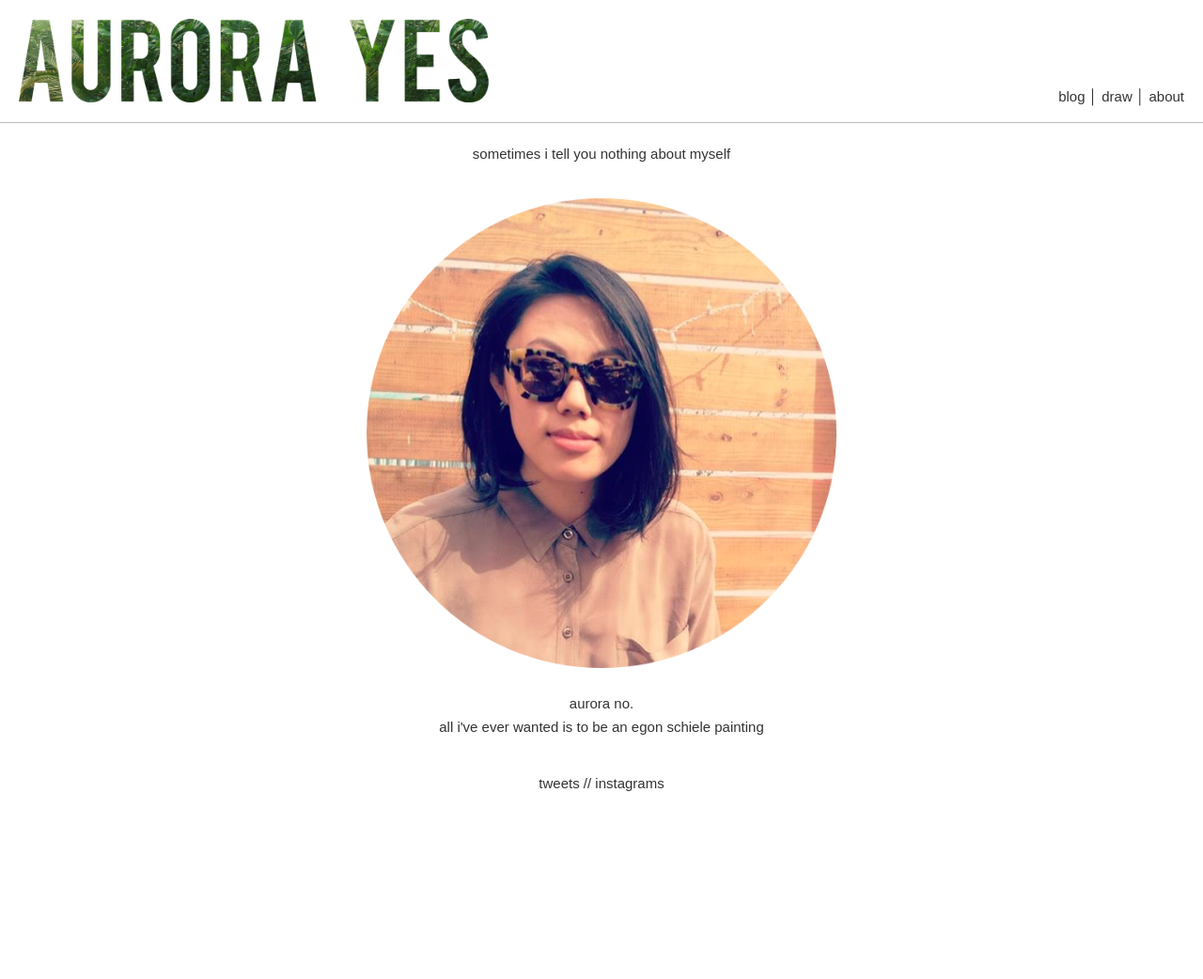
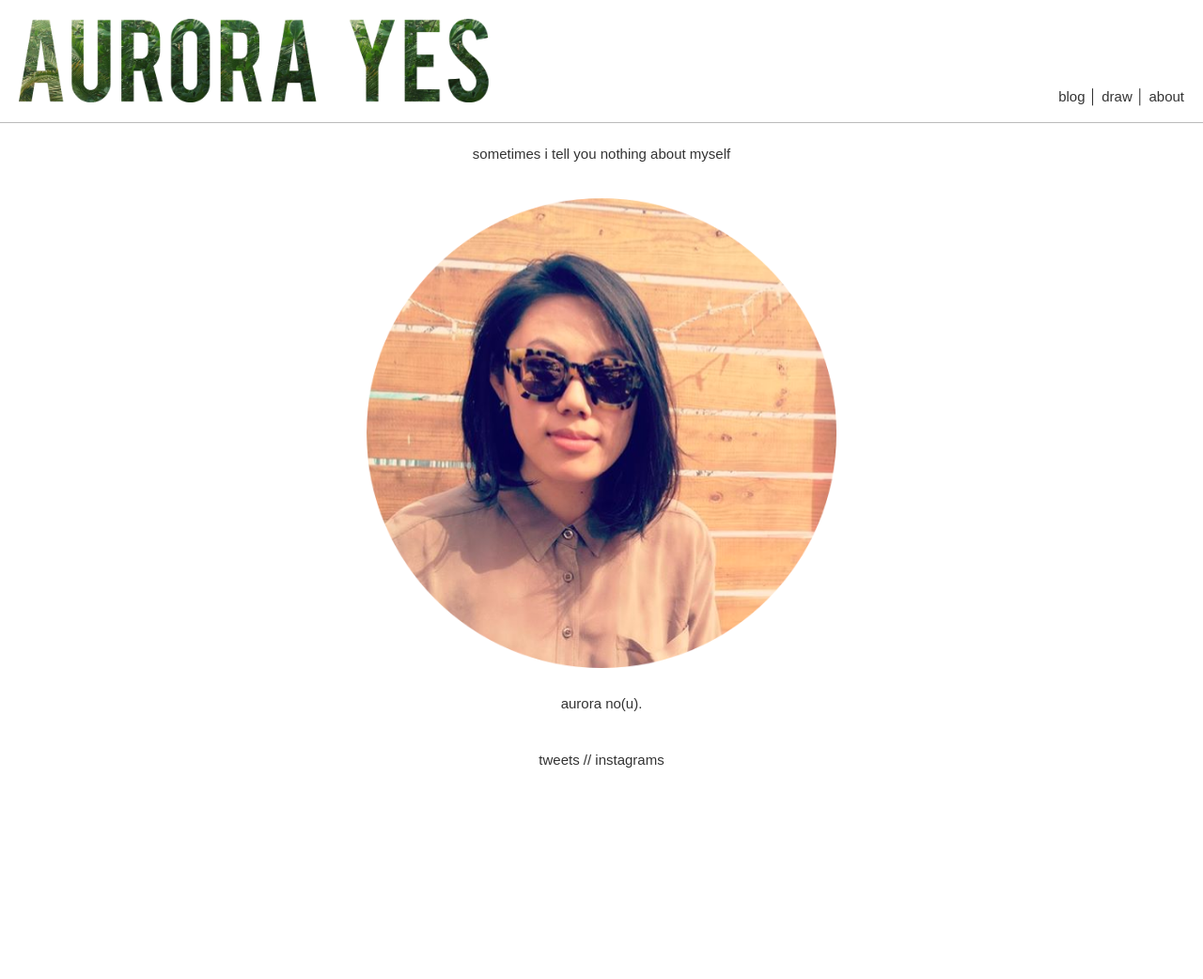
Before and after one commit to auroranou/old-portfolio, a Jekyll site: the page built from _posts/0010-01-03-about.html, in a window 1280 px wide. Shown: the whole page at 94% size. Built offline with Jekyll 4.4.1, drawn with Linux system fonts in a browser that asks for light colours.

```diff
--- a/_posts/0010-01-03-about.html
+++ b/_posts/0010-01-03-about.html
@@ -13,8 +13,7 @@ subtitle: " "
     <img src="{{base}}/img/aurora.png" width="500" class="about"/>
     <br>
     <br>
-    <p>aurora no.
-    	<br>all i've ever wanted is to be an egon schiele painting
+    <p>aurora no(u).
     	<br>
     	<br>
     </p>
```
